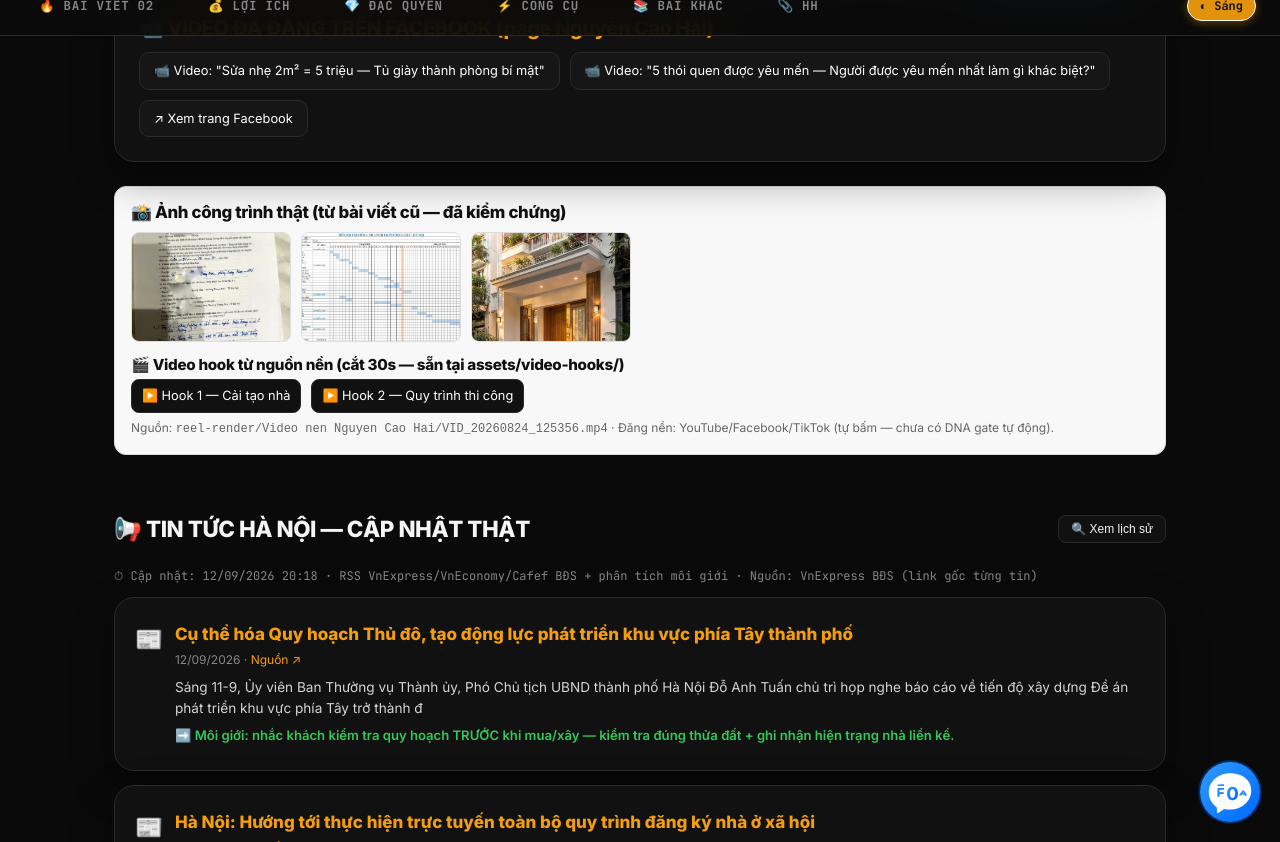
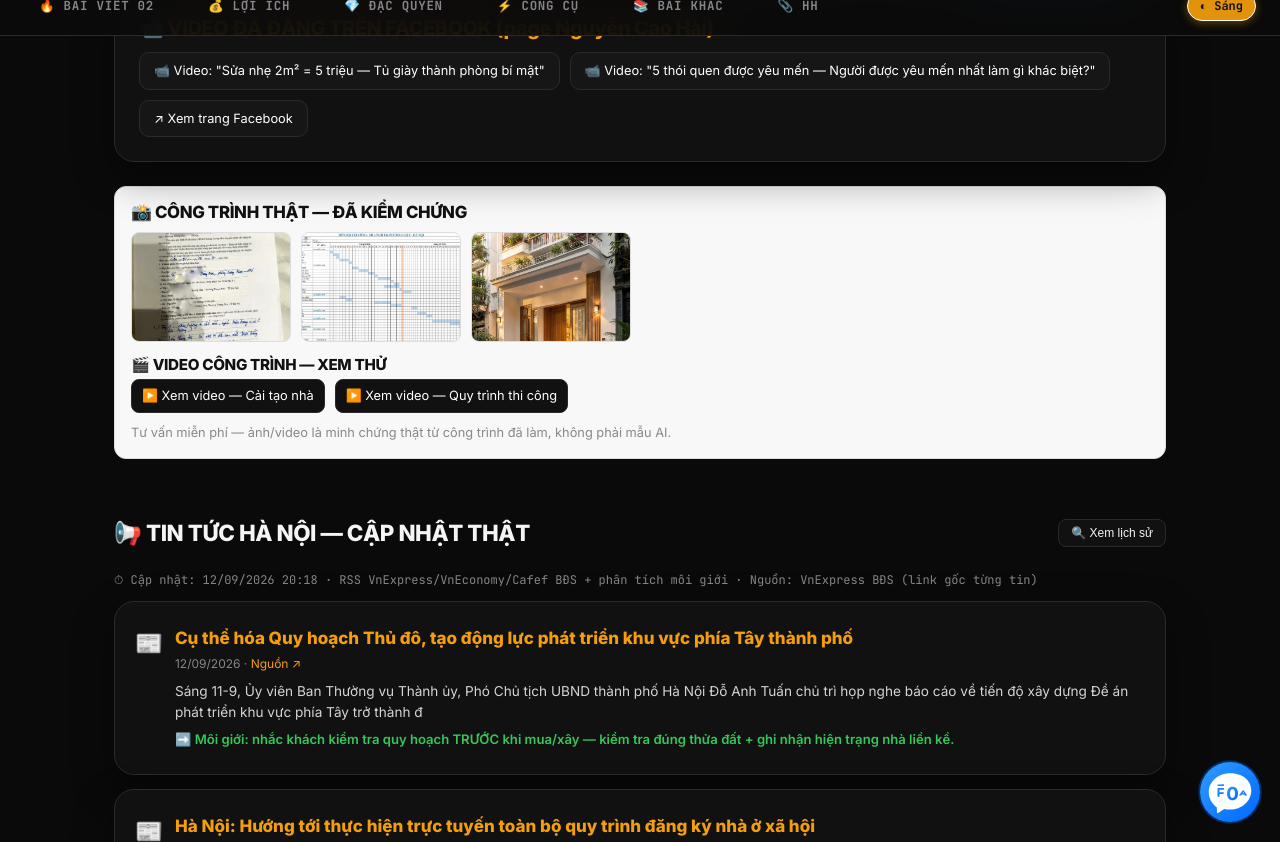
Before and after one commit to NCHhub/xaydung, a Jekyll site: the page built from index.html, in a window 1280 px wide and 900 px high, scrolled down 7378 px, cut to the strip 58-900 px from the top of the window. Built offline with Jekyll 4.4.1, drawn with Linux system fonts in a browser that asks for light colours.

Commit message:
Khách đọc: sửa text công trình từ dữ liệu thô → lời khách; nút video nổi đỏ; xóa nguồn nội bộ

```diff
--- a/index.html
+++ b/index.html
@@ -488,18 +488,18 @@
     </div>
   </div>
   <div style="margin-top:24px;padding:16px;background:#f8f8f8;border:1px solid #ddd;border-radius:12px;">
-    <h3 style="margin-bottom:10px;color:#111;font-size:1.05rem;">📸 Ảnh công trình thật (từ bài viết cũ — đã kiểm chứng)</h3>
+    <h3 style="margin-bottom:10px;color:#111;font-size:1.05rem;">📸 CÔNG TRÌNH THẬT — ĐÃ KIỂM CHỨNG</h3>
     <div style="display:flex;gap:10px;flex-wrap:wrap;">
       <a href="/assets/img/cong-trinh/bien-ban-khao-sat-ho-lien-ke.jpg" target="_blank"><img src="/assets/img/cong-trinh/bien-ban-khao-sat-ho-lien-ke.jpg" alt="Biên bản khảo sát" style="width:160px;height:110px;object-fit:cover;border-radius:8px;border:1px solid #ddd;"></a>
       <a href="/assets/img/cong-trinh/tien-do-thi-cong.jpg" target="_blank"><img src="/assets/img/cong-trinh/tien-do-thi-cong.jpg" alt="Tiến độ thi công" style="width:160px;height:110px;object-fit:cover;border-radius:8px;border:1px solid #ddd;"></a>
       <a href="/assets/img/cong-trinh/trai-bat-ve-sinh-2.jpg" target="_blank"><img src="/assets/img/cong-trinh/trai-bat-ve-sinh-2.jpg" alt="Trải bạt vệ sinh" style="width:160px;height:110px;object-fit:cover;border-radius:8px;border:1px solid #ddd;"></a>
     </div>
-    <h4 style="margin:14px 0 6px;color:#111;font-size:.95rem;">🎬 Video hook từ nguồn nền (cắt 30s — sẵn tại assets/video-hooks/)</h4>
+    <h4 style="margin:14px 0 6px;color:#111;font-size:.95rem;">🎬 VIDEO CÔNG TRÌNH — XEM THỬ</h4>
     <div style="display:flex;gap:10px;flex-wrap:wrap;">
-      <a href="/assets/video-hooks/hook-cai-tao.mp4" target="_blank" style="display:inline-block;padding:6px 10px;background:#111;color:#fff;border-radius:8px;font-size:.8rem;text-decoration:none;border:1px solid #2a2a2c;">▶️ Hook 1 — Cải tạo nhà</a>
-      <a href="/assets/video-hooks/hook-quy-trinh.mp4" target="_blank" style="display:inline-block;padding:6px 10px;background:#111;color:#fff;border-radius:8px;font-size:.8rem;text-decoration:none;border:1px solid #2a2a2c;">▶️ Hook 2 — Quy trình thi công</a>
+      <a href="/assets/video-hooks/hook-cai-tao.mp4" target="_blank" style="display:inline-block;padding:6px 10px;background:#111;color:#fff;border-radius:8px;font-size:.8rem;text-decoration:none;border:1px solid #2a2a2c;">▶️ Xem video — Cải tạo nhà</a>
+      <a href="/assets/video-hooks/hook-quy-trinh.mp4" target="_blank" style="display:inline-block;padding:6px 10px;background:#111;color:#fff;border-radius:8px;font-size:.8rem;text-decoration:none;border:1px solid #2a2a2c;">▶️ Xem video — Quy trình thi công</a>
     </div>
-    <p style="font-size:.75rem;color:#666;margin-top:6px;">Nguồn: <code>reel-render/Video nen Nguyen Cao Hai/VID_20260824_125356.mp4</code> · Đăng nền: YouTube/Facebook/TikTok (tự bấm — chưa có DNA gate tự động).</p>
+    <p style="font-size:.8rem;color:#888;margin-top:10px;">Tư vấn miễn phí — ảnh/video là minh chứng thật từ công trình đã làm, không phải mẫu AI.</p>
   </div>
 </section>
 
```
